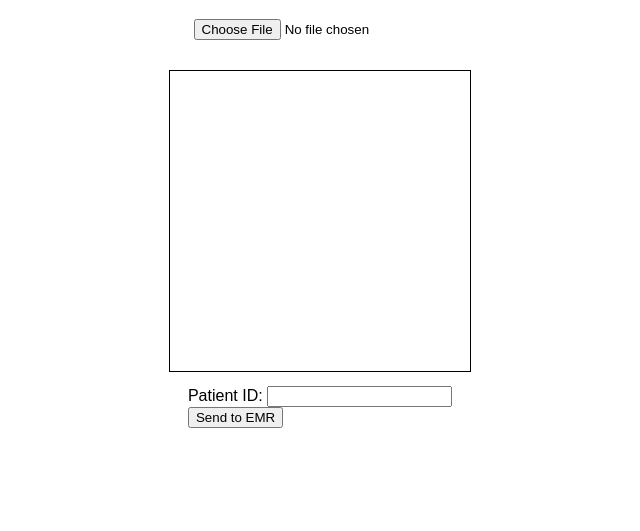
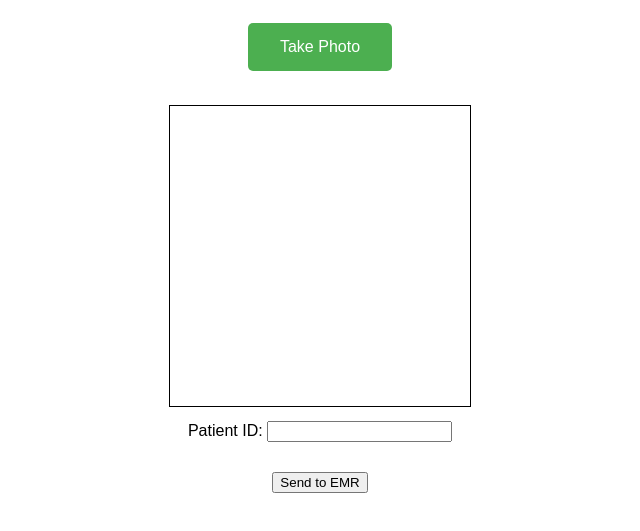
Before and after one commit to mczdsm/photo-uploader, a website built with Vite: page index.html in a window 1280 px wide. Both pictures are taken after a click on the button "Continue?". Shown: the part 89-620 px from the top of the page, without its empty margins (320-960 px from the left). Built offline with nearby package versions, Linux system fonts and the light colour scheme.

Commit message:
button adjustments

```diff
--- a/index.html
+++ b/index.html
@@ -10,6 +10,7 @@
 <body>
   <h1>FPA Patient Photo Capture</h1>
 
+  <label for="photoInput" class="take-photo-button">Take Photo</label>
   <input type="file" id="photoInput" accept="image/*" capture="camera">
 
   <div>
--- a/style.css
+++ b/style.css
@@ -20,3 +20,33 @@
     width: 60px;
     margin: 0 5px;
   }
+
+  .take-photo-button {
+    background-color: #4CAF50; /* Green */
+    border: none;
+    color: white;
+    padding: 15px 32px;
+    text-align: center;
+    text-decoration: none;
+    display: inline-block;
+    font-size: 16px;
+    margin: 4px 2px;
+    cursor: pointer;
+    border-radius: 5px;
+  }
+
+    /* Hide the actual file input */
+  #photoInput {
+    display: none;
+  }
+
+    /* Center the Send to EMR button */
+  #sendButton {
+    display: block; /* Ensure it's block-level for margin auto to work */
+    margin: 20px auto; /* Top/bottom margin of 20px, auto left/right */
+  }
+
+    /* Add spacing below the Patient ID input */
+  #patientId {
+    margin-bottom: 10px;
+  }
```
